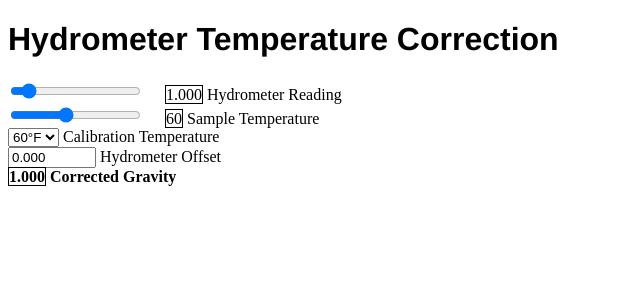
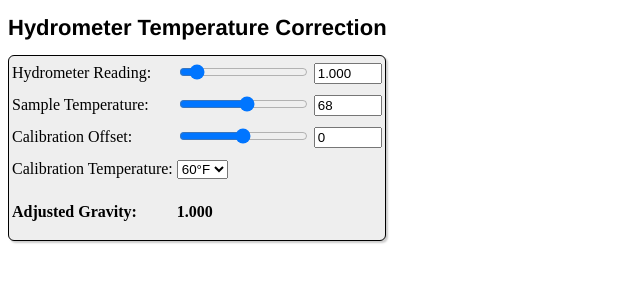
Before and after one commit to Daedalus12/my-hydrometer, a plain HTML site: page index.html in a window 1280 px wide. Shown: the whole page, without its empty margins (0-640 px from the left). Drawn offline with nearby package versions, Linux system fonts and the light colour scheme.

Commit message:
Got basic calculator working

```diff
--- a/index.html
+++ b/index.html
@@ -1,6 +1,9 @@
 <!DOCTYPE html>
 <html lang="en">
 <link rel="stylesheet" href="styles.css">
+<script src="update.js"></script>
+<script src="update.js"></script>
+<script src="https://ajax.googleapis.com/ajax/libs/jquery/1.11.3/jquery.min.js"></script>
 <head>
     <meta charset="UTF-8">
     <title></title>
@@ -8,39 +11,63 @@
 <body>
 <h1>Hydrometer Temperature Correction</h1>
 
-<form oninput="readingOutput.value=reading.value">
-    <label for="readingID">
-        <input class=in type="range" id=readingID name="reading" step="0.002" max="1.2" min="0.98" value="1.000">
-    </label>
-    <output name="readingOutput" for="reading" >1.000</output>
-    Hydrometer Reading
-</form>
+<table class="calc">
+    <tr>
+        <td>Hydrometer Reading:</td>
+        <td>
+            <input class=in type="range" id=readingSliderID name="readingSlider"
+                   step="0.002" max="1.2" min="0.98" value="1.000"
+                   oninput="updateAllFromSlider()">
+        </td>
+        <td>
+            <input class=in type="number" id=readingNumericID name="readingNumeric"
+                   step="0.001" max="1.2" min="0.98" value="1.000"
+                   style="width: 60px" oninput="updateAllFromNumeric()">
+        </td>
+    </tr>
+    <tr>
+        <td>Sample Temperature:</td>
+        <td>
+            <input class=in type="range" id=tempSliderID name="tempSlider"
+                   step="1" max="100" min="32" value="68"
+                   oninput="updateAllFromSlider()">
+        </td>
+        <td>
+            <input class=in type="number" id=tempNumericID name="tempNumeric"
+                   step="1" max="100" min="32" value="68" style="width: 60px"
+                   oninput="updateAllFromNumeric()">
+        </td>
+    </tr>
+    <tr>
+        <td>Calibration Offset:</td>
+        <td>
+            <input class=in type="range" id=offsetSliderID name="offsetSlider" step="0.001" max="0.006" min="-0.006"
+                   value="0" oninput="updateAllFromSlider()">
+        </td>
+        <td>
+            <input class=in type="number" id=offsetNumericID name="offsetNumeric" step="0.001" max="0.006" min="-0.006"
+                   value="0" style="width: 60px"
+                   oninput="updateAllFromNumeric()">
+        </td>
+    </tr>
+    <tr>
+        <td>Calibration Temperature:</td>
+        <td>
+            <select id="calibrationTemperature" oninput="updateAllFromSlider()">
+                <option value=60>60°F</option>
+                <option value=68>68°F</option>
+            </select>
+        </td>
 
-<form oninput="sampleTempDisplay.value=sampleTemp.value">
-    <label>
-        <input type="range" name="sampleTemp" step="1" max="100" min="32" value="60">
-    </label>
-    <output name="sampleTempDisplay" for="sampleTemp" class="slider-label">60</output>
-    Sample Temperature
-</form>
+    </tr>
+    <tr>
+        <td><p class="output">Adjusted Gravity:</p></td>
+        <td>
+            <output class="output" id="adjustedGravity"><b>1.000</b></output>
+        </td>
 
-<label>
-    <select>
-        <option value="60">60°F</option>
-        <option value="68">68°F</option>
-    </select>
-</label>
-Calibration Temperature
-<br>
-<label>
-    <input type="number" min="-0.006" max="0.006" step="0.002" value="0.000">
-    Hydrometer Offset
-</label>
-<br>
-<b>
-<output name="correctedGravity">1.000</output>
-Corrected Gravity
-</b>
+    </tr>
+</table>
 
 </body>
 </html>
--- a/scripts.js
+++ /dev/null
@@ -1,3 +0,0 @@
-/**
- * Created by meessg on 2015.08.17.
- */
--- a/styles.css
+++ b/styles.css
@@ -1,17 +1,19 @@
 h1{
     font-family: Helvetica, serif;
+    font-size:22px;
 }
 
-.in{
-    color:yellow;
+table{
+    background-color:#eeeeee;
+    border: solid black 1px;
+    border-radius: 6px;
+    box-shadow: #cccccc 2px 2px 2px;
+}
 
+tr{
+    height: 30px;
 }
-input[type=range]{
-    background: black;
-    margin-right: 20px;
-    border: solid black 1px;
+
+.output{
+    font-weight: bold;
 }
-output{
-    border: solid black 1px;
-    width: 120px;
-}
--- /dev/null
+++ b/update.js
@@ -0,0 +1,44 @@
+/**
+ * Created by meessg on 2015.08.17.
+ */
+function calculateAdjustedGravity(mg, tr, tc, offset){
+    return (mg-offset)*((1.00130346 - 0.000134722124 * tr + 0.00000204052596 *
+        Math.pow(tr,2) - 0.00000000232820948 * Math.pow(tr,3)) /
+        (1.00130346 - 0.000134722124 * tc + 0.00000204052596 * Math.pow(tc,2) -
+        0.00000000232820948 * Math.pow(tc,3)));
+}
+
+function updateAllFromNumeric(){
+    var hydrometerReading = $("#readingNumericID").val();
+    var temperature = $("#tempNumericID").val();
+    var calibrationOffset = $("#offsetNumericID").val();
+    var calibrationTemp = $("#calibrationTemperature").val();
+
+    $("#readingSliderID").val(hydrometerReading);
+    $("#tempSliderID").val(temperature);
+    $("#offsetSliderID").val(calibrationOffset);
+
+    var mg = hydrometerReading;
+    var tr = temperature;
+    var tc = calibrationTemp;
+    var offset = calibrationOffset;
+
+    var result = calculateAdjustedGravity(
+        hydrometerReading, temperature, calibrationTemp, calibrationOffset);
+    $("#adjustedGravity").text(result.toFixed(3));
+}
+
+function updateAllFromSlider(){
+    var hydrometerReading = $("#readingSliderID").val();
+    var temperature = $("#tempSliderID").val();
+    var calibrationOffset = $("#offsetSliderID").val();
+    var calibrationTemp = $("#calibrationTemperature").val();
+
+    $("#readingNumericID").val(hydrometerReading);
+    $("#tempNumericID").val(temperature);
+    $("#offsetNumericID").val(calibrationOffset);
+
+    var result = calculateAdjustedGravity(
+        hydrometerReading, temperature, calibrationTemp, calibrationOffset);
+    $("#adjustedGravity").text(result.toFixed(3));
+}
```
Also changed, not shown: 1 other file.
